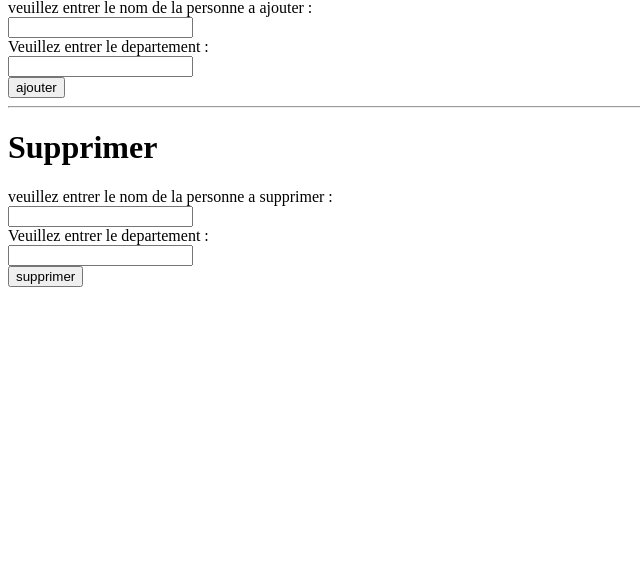
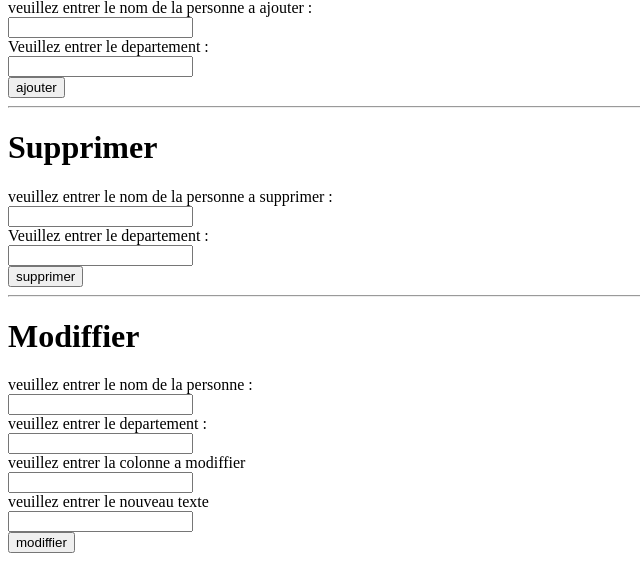
Before and after one commit to aym0ne/Keasy, a PHP site: page /mainpageadmin.php in a window 1280 px wide. Shown: the part 1399-1978 px from the top of the page, without its empty margins (0-640 px from the left). Before the commit the page ends 1686 px from the top, so only its background shows below. Run offline with PHP 8.4, Linux system fonts and the light colour scheme; the visitor is signed in with stand-in values (Sample User, id 1).

Commit message:
Update mainpageadmin.php

```diff
--- a/mainpageadmin.php
+++ b/mainpageadmin.php
@@ -149,6 +149,18 @@ if (!isset($_SESSION['loggedin'])) {
   <input type="text" name="departement"><br>
   <input type="submit" value="supprimer" ><br>
  </form>
+<hr>
+<h1>Modiffier</h1>
+<form action="modify.php">
+  veuillez entrer le nom de la personne  :<br>
+  <input type="text" name="nom"><br>
+  veuillez entrer le departement :<br>
+  <input type="text" name="departement"><br>
+   veuillez entrer la colonne a modiffier<br>
+  <input type="text" name="colonne"><br>
+   veuillez entrer le nouveau texte<br>
+  <input type="text" name="modif"><br>
+  <input type="submit" value="modiffier" ><br>
 
 <?php
 //include "keyword.php";
```
